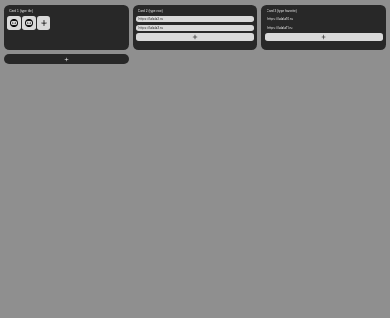
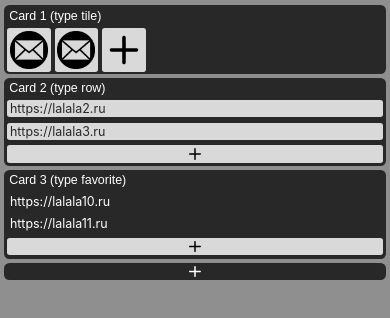
Before and after one commit to parunkov/work1, a Vue app: page / in a window 390 px wide. Shown: the top 318 px of the page. Built offline with nearby package versions, Linux system fonts and the light colour scheme.

Commit message:
adaptive grid

```diff
--- a/src/App.vue
+++ b/src/App.vue
@@ -1,6 +1,6 @@
 <script setup>
+import { ref, watch } from 'vue';
 import iconPatch from './assets/icon.png';
-import { ref } from 'vue';
 import Card from './components/Card.vue';
 import plusIconWhite from './assets/plusWhite.svg';
 
@@ -47,16 +47,25 @@ const data = ref([{
   ],
 }
 ]);
+
 const popinOpened = ref(false);
 const selectPopinOpened = ref(false);
 const inputValue = ref('');
 const currentIndex = ref(0);
+const addInput = ref(null);
 
 const openPopin = (index) => {
   selectPopinOpened.value = false;
   popinOpened.value = true;
   currentIndex.value = index;
 }
+watch(popinOpened, (value) => {
+  setTimeout(() => {
+    if (value && addInput.value) {
+      addInput.value.focus();
+    }
+  }, 100);
+});
 
 const onPopinButtonClick = () => {
   if (inputValue.value.length > 0) {
@@ -85,13 +94,13 @@ const changeCardTitle = (payload) => {
 
       <Card v-for="(item, index) in data" :key="index" :type="item.type" :index="index" :title="item.title"
         :content="item.content" @addLink="openPopin(index)" @cangeTitle="changeCardTitle" />
-      <button class="selectButton" @click="selectPopinOpened = true; popinOpened = false;">
+      <button class="selectButton" @click="selectPopinOpened = true; popinOpened = false;" style="--span: 3">
         <img :src="plusIconWhite" alt="">
       </button>
 
     </div>
     <div v-if="popinOpened" class="popin">
-      <input type="text" v-model="inputValue" class="popinInput">
+      <input type="text" v-model="inputValue" class="popinInput" ref="addInput">
       <button class="popinButton" @click="onPopinButtonClick">Add</button>
     </div>
     <div v-if="selectPopinOpened" class="popin">
@@ -106,42 +115,61 @@ const changeCardTitle = (payload) => {
 .wrapper {
   position: relative;
 
+  * {
+    font-size: 0.83vw;
+    line-height: 1.04vw;
+
+    @media screen and (max-width: 1023px) {
+      font-size: 3.2vw;
+      line-height: 4vw;
+    }
+  }
 }
 
 .container {
   padding-top: 1.4vw;
   padding-left: 1vw;
   padding-right: 1vw;
+  margin-bottom: 1.4vw;
   display: grid;
   grid-template-columns: repeat(3, 1fr);
-  /* display: flex;
-  flex-wrap: wrap;
-  align-items: flex-start; */
   gap: 1vw;
   grid-auto-rows: 1px;
   grid-auto-flow: dense;
+
+  @media screen and (max-width: 1023px) {
+    display: block;
+  }
 }
 
 .card {
-  width: 32vw;
   padding-top: 0.56vw;
   padding-left: 0.84vw;
   padding-right: 0.84vw;
-  /* padding-bottom: 13px; */
   border-radius: 1.4vw;
   background: #282828;
   grid-row-end: span var(--span, 1);
+
+  @media screen and (max-width: 1023px) {
+    padding-bottom: 0.56vw;
+    margin-bottom: 1vw;
+  }
 }
 
 .cardContent {
-  display: flex;
-  flex-wrap: wrap;
+  display: grid;
   gap: 0.35vw;
+
+  @media screen and (max-width: 1023px) {
+    gap: 1vw;
+  }
+}
+
+.cardContent_type_tile {
+  grid-template-columns: repeat(8, 1fr);
 }
 
 .tile {
-  width: 3.473vw;
-  height: 3.473vw;
   border-radius: 0.7vw;
   background: #D9D9D9;
   padding: 0.7vw;
@@ -154,8 +182,6 @@ const changeCardTitle = (payload) => {
 }
 
 .title {
-  font-size: 0.83vw;
-  line-height: 1.04vw;
   margin-bottom: 0.7vw;
 }
 
@@ -165,13 +191,16 @@ const changeCardTitle = (payload) => {
   background: #D9D9D9;
   padding: 0.24vw 0.7vw;
   margin-bottom: 0.34vw;
-  font-size: 0.83vw;
   color: #282828;
 
   img {
     display: block;
-    width: 1.4vw;
+    width: 1.1vw;
     margin: auto;
+
+    @media screen and (max-width: 1023px) {
+      width: 4vw;
+    }
   }
 }
 
@@ -181,7 +210,6 @@ const changeCardTitle = (payload) => {
   background: #282828;
   padding: 0.24vw 0.7vw;
   margin-bottom: 0.34vw;
-  font-size: 0.83vw;
   color: #ffffff;
 }
 
@@ -196,12 +224,11 @@ const changeCardTitle = (payload) => {
 }
 
 .popinInput {
-  width: 500px;
+  width: 34.7vw;
   border-radius: 0.7vw;
   background: #D9D9D9;
   padding: 0.24vw 0.7vw;
   margin-bottom: 0.34vw;
-  font-size: 0.83vw;
   color: #282828;
   border: none;
   outline: none;
@@ -214,7 +241,6 @@ const changeCardTitle = (payload) => {
   background: #D9D9D9;
   padding: 0.24vw 0.7vw;
   margin-bottom: 0.34vw;
-  font-size: 0.83vw;
   color: #282828;
   border: none;
   outline: none;
@@ -229,18 +255,25 @@ const changeCardTitle = (payload) => {
 
 .selectButton {
   display: block;
-  width: 32vw;
-  height: 2.57vw;
   cursor: pointer;
   border-radius: 1.4vw;
   background: #282828;
   border: none;
   outline: none;
+  grid-row-end: span var(--span, 1);
+
+  @media screen and (max-width: 1023px) {
+    width: 100%;
+  }
 
   img {
     display: block;
     width: 1.4vw;
     margin: auto;
+
+    @media screen and (max-width: 1023px) {
+      width: 4vw;
+    }
   }
 }
 </style>
--- a/src/components/Card.vue
+++ b/src/components/Card.vue
@@ -1,4 +1,5 @@
 <script setup>
+import { ref, watch } from 'vue';
 import plusIcon from '../assets/plus.svg';
 
 const props = defineProps({
@@ -9,6 +10,19 @@ const props = defineProps({
 });
 
 const emit = defineEmits(['addLink', 'cangeTitle']);
+
+const setSpanHeight = (content) => {
+    const columnsValue = props.type === 'tile' ? 8 : 1;
+    const rowHeight = props.type === 'tile' ? 3.6 : 2.06;
+    const rowsValue = Math.ceil((content.length + 1) / columnsValue);
+    return Math.ceil(rowsValue * rowHeight + 3);
+};
+
+const spanHeight = ref(setSpanHeight(props.content));
+watch(props.content, (content) => {
+    spanHeight.value = setSpanHeight(content);
+})
+
 const emitAddLink = () => {
     emit('addLink', props.index);
 }
@@ -21,9 +35,9 @@ const inputTitle = (event) => {
 }
 </script>
 <template>
-    <div class="card" :style="`--span: 10;`">
+    <div class="card" :style="`--span: ${spanHeight};`">
         <input type="text" class="titleInput" :value="title" @input="inputTitle">
-        <div class="cardContent">
+        <div :class="['cardContent', props.type === 'tile' ? 'cardContent_type_tile' : 'cardContent_type_row']">
             <div v-for="item in props.content" :key="item.link" :class="props.type">
                 <img v-if="props.type === 'tile'" :src="item.icon" alt="">
                 <div v-else>
@@ -40,8 +54,6 @@ const inputTitle = (event) => {
 .titleInput {
     display: block;
     width: 100%;
-    font-size: 0.83vw;
-    line-height: 1.04vw;
     margin-bottom: 0.7vw;
     border-radius: 0.7vw;
     border: none;
```
